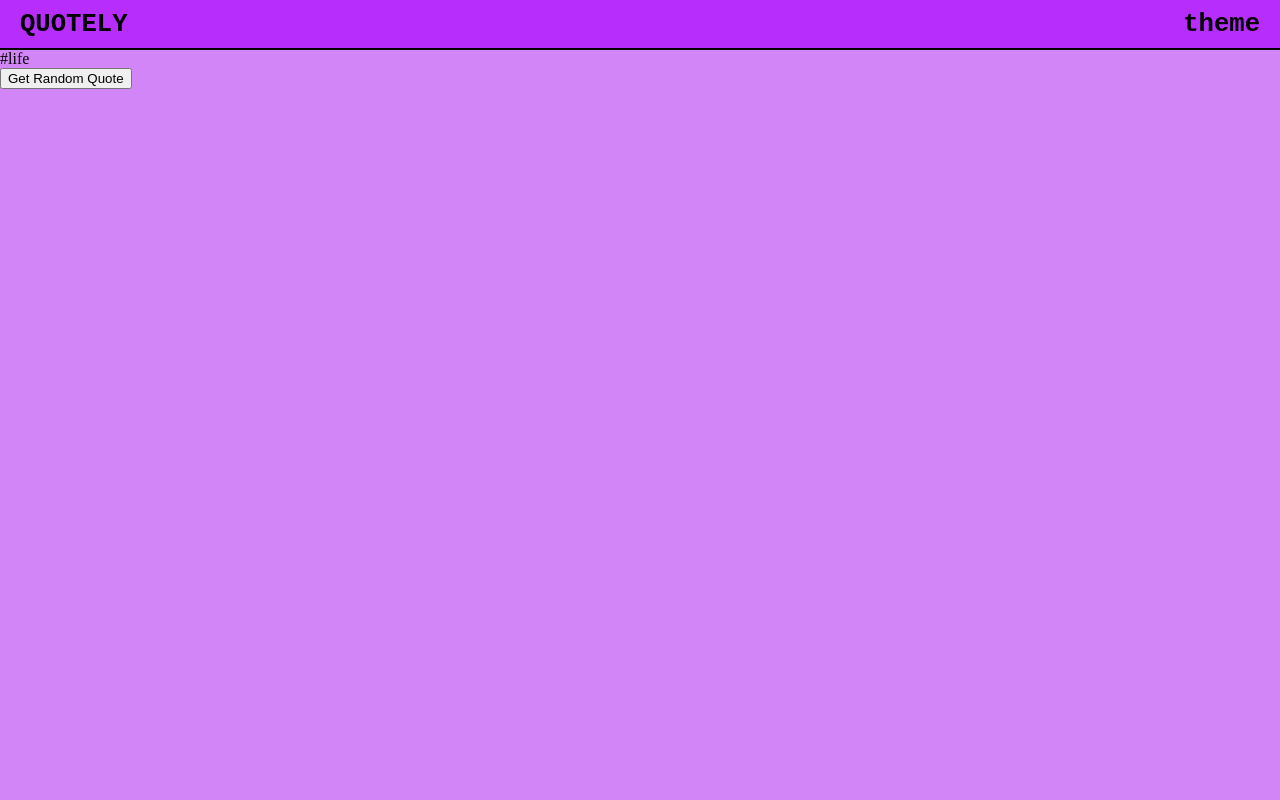
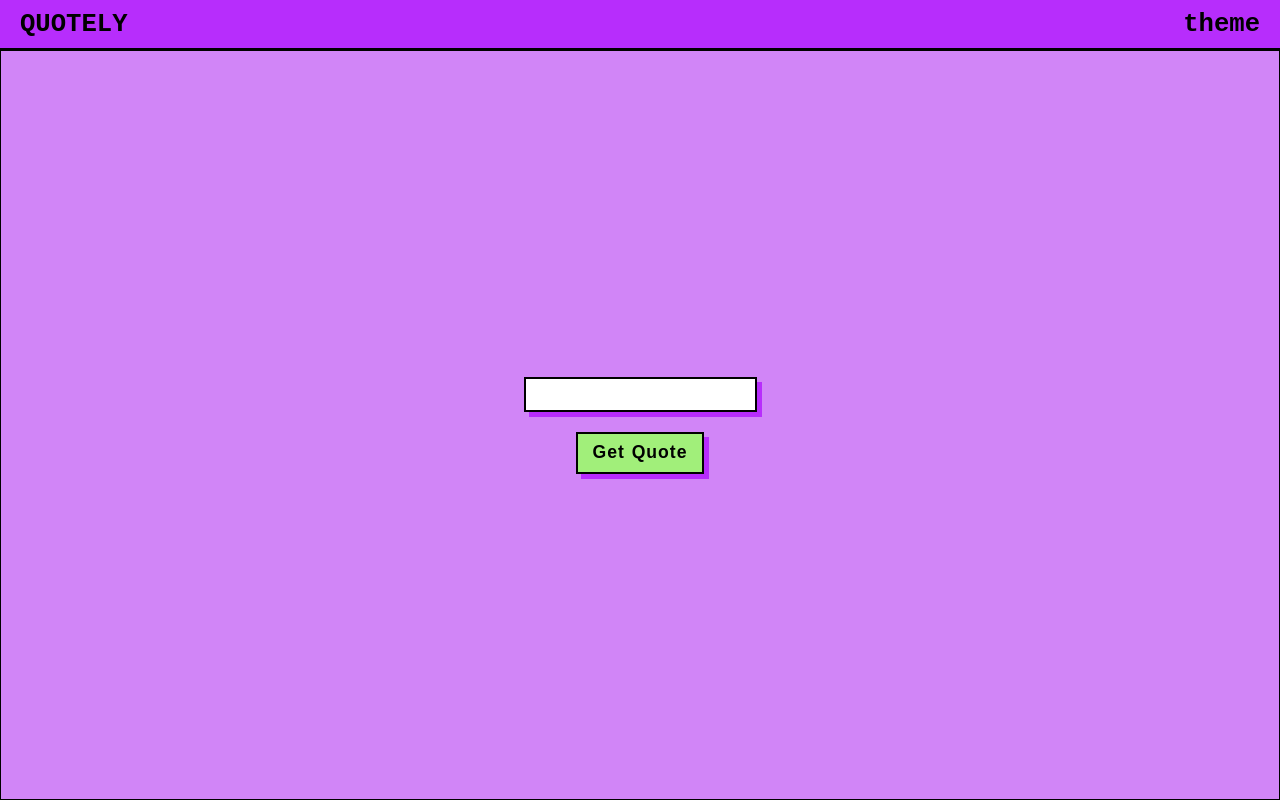
Before and after one commit to KSAdhikari008/ZQuote_Generator, a React (Vite) app: page / in a window 1280 px wide. Built offline with nearby package versions, Linux system fonts and the light colour scheme.

Commit message:
show quote, author, category in quote container. Style the whole main section.

```diff
--- a/src/App.css
+++ b/src/App.css
@@ -4,6 +4,7 @@
 
 body{
     margin: 0px;
+    font-family: 'Courier New', Courier, monospace;
 }
 
 .app{
@@ -16,7 +17,7 @@ body{
 header{
     height: 50px;
     padding: 0 20px;
-    background-color: var(--header-bg);
+    background-color: var(--contrast-dark);
     border-bottom: 2px solid black ;
     display: flex;
     flex-flow: row nowrap;
@@ -29,3 +30,88 @@ header{
     font-weight: 600;
     font-family: 'Courier New', Courier, monospace;
 }
+
+main{
+    box-sizing: border-box;
+    padding: 30px;
+    border: 1px solid black;
+    flex: 1;
+    display: flex;
+    flex-flow: column nowrap;
+    gap: 20px;
+    justify-content: center;
+    align-items: center;
+}
+
+.search-category{
+    max-width: 250px;
+    height: 35px;
+    padding: 0 10px;
+    color: rgb(97, 97, 97);
+    font-family: inherit;
+    font-weight: 600;
+    font-size: 1rem;
+    border: 2px solid black;
+    outline: none;
+    box-shadow: 5px 5px 0px var(--contrast-dark);
+}
+
+.quote-container{
+    border: 3px solid #000000;
+    padding: 10px;
+    /* min-height: 350px; */
+    max-width: 400px;
+    min-width: 300px;
+    box-shadow: 10px 10px 0px var(--contrast-dark);
+    display: flex;
+    flex-flow: column nowrap;
+    justify-content: center;
+    align-items:center;
+}
+
+.quote{
+    font-weight: 600;
+    /* font-family: 'Lucida Sans', 'Lucida Sans Regular', 'Lucida Grande', 'Lucida Sans Unicode', Geneva, Verdana, sans-serif; */
+    padding: 10px;
+    flex:1;
+    font-size: 1.1rem;
+    /* border: 1px solid black; */
+}
+
+.author{
+    font-weight: 600;
+    font-family: 'Segoe UI', Tahoma, Geneva, Verdana, sans-serif;
+    padding: 10px 20px;
+    width: 100%;
+    text-align: right;
+    /* border: 1px solid black; */
+}
+
+.categories{
+    font-family: 'Segoe UI', Tahoma, Geneva, Verdana, sans-serif;
+    padding: 20px 10px 10px 10px;
+    font-size: 16px;
+    letter-spacing: 1px;
+    word-spacing: 3px;
+    width: 100%;
+    /* border: 1px solid black; */
+}
+
+.getBtn{
+    box-sizing: content-box;
+    height: 2rem;
+    padding: 3px 14px;
+    background-color:#a1ef7a;
+    color: black;
+    font-weight: bolder ;
+    font-size: 1.1rem;
+    word-spacing: 1px;
+    letter-spacing: 1px;
+    border: 2px solid black;
+    box-shadow: 5px 5px 0px var(--contrast-dark);
+}
+
+.getBtn:hover{
+    cursor: pointer;
+    transform: translateY(2px);
+}
--- a/src/App.jsx
+++ b/src/App.jsx
@@ -21,7 +21,7 @@ function App() {
     const data  = await res.json();
 
     console.log(data);
-    setQuote(data[0].quote);
+    setQuote(data[0]);
   }
 
   return (
@@ -34,12 +34,23 @@ function App() {
           <div className="theme-toggle">theme</div>
         </div>
       </header>
+
       <main>
+        <input type='text'  className="search-category"/>
+        {quote &&
         <div className="quote-container">
-          {quote && quote}
+          <div className="quote">
+            {quote.quote}
+          </div>
+          <div className="author">
+            - {quote.author ? quote.author : "unknown"}
+          </div>
+          <div className="categories">
+            {quote.categories.map(c => "#"+c+" ")}
+          </div>
         </div>
-        <div className="tags">#life</div>
-        <button className="heading" onClick={getQuote}>Get Random Quote</button>
+        }
+        <button className="getBtn" onClick={getQuote}>Get Quote</button>
       </main>
     </div>
   );
--- a/src/index.css
+++ b/src/index.css
@@ -1,7 +1,8 @@
 :root{
-    --header-bg: rgb(183, 45, 252);
+    --contrast-dark: rgb(183, 45, 252);
+    /* --contrast-light: #DFABFB; */
 }
 
 .light{
-    --header-bg: whitesmoke;
+    --contrast-bg: whitesmoke;
 }
```
